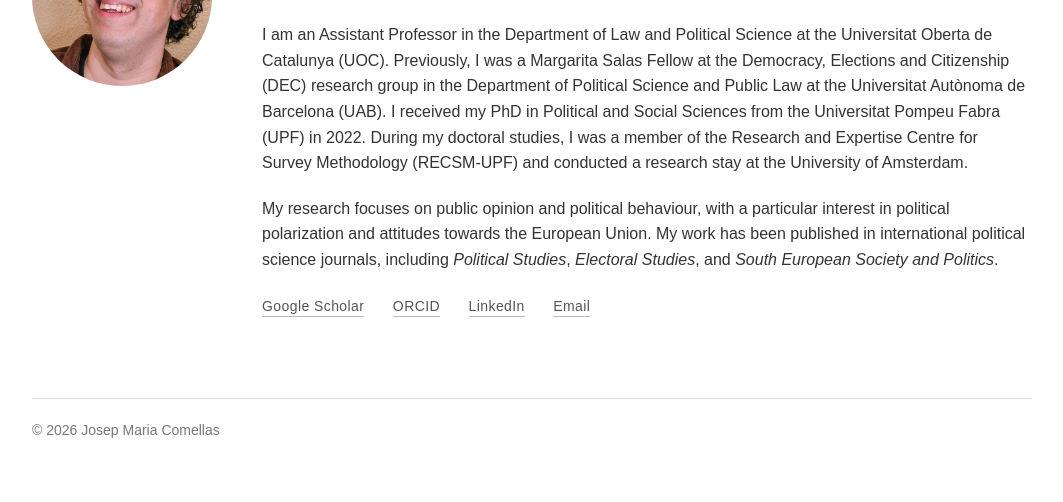
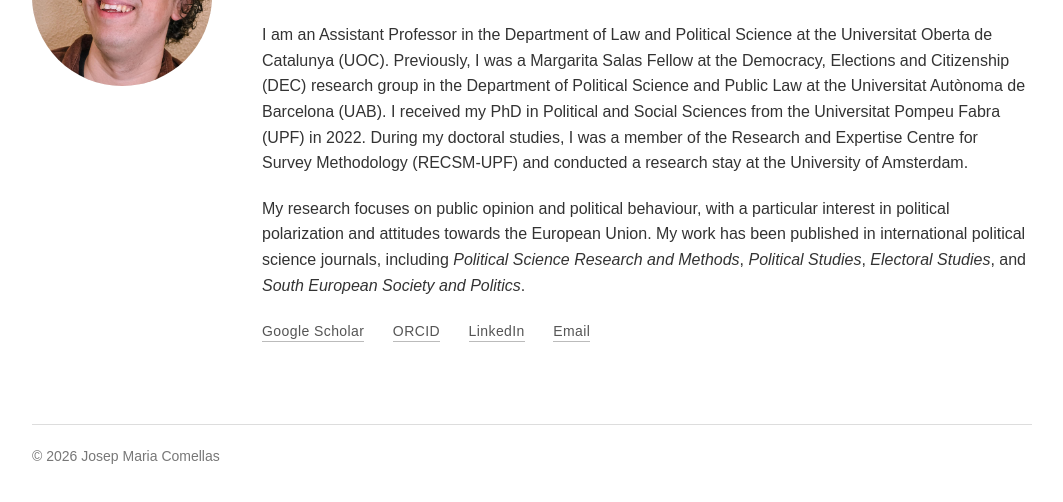
Before and after one commit to josepmariacomellas/josepmariacomellas.github.io, a plain HTML site: page index.html in a window 1280 px wide. Shown: the part 250-752 px from the top of the page, without its empty margins (108-1171 px from the left). Drawn offline with Linux system fonts and the light colour scheme.

Commit message:
Update publication references in index.html

```diff
--- a/index.html
+++ b/index.html
@@ -167,7 +167,7 @@
                 My research focuses on public opinion and political behaviour, with a
                 particular interest in political polarization and attitudes towards the
                 European Union. My work has been published in international political
-                science journals, including <em>Political Studies</em>,
+                science journals, including <em>Political Science Research and Methods</em>, <em>Political Studies</em>,
                 <em>Electoral Studies</em>, and
                 <em>South European Society and Politics</em>.
             </p>
```
